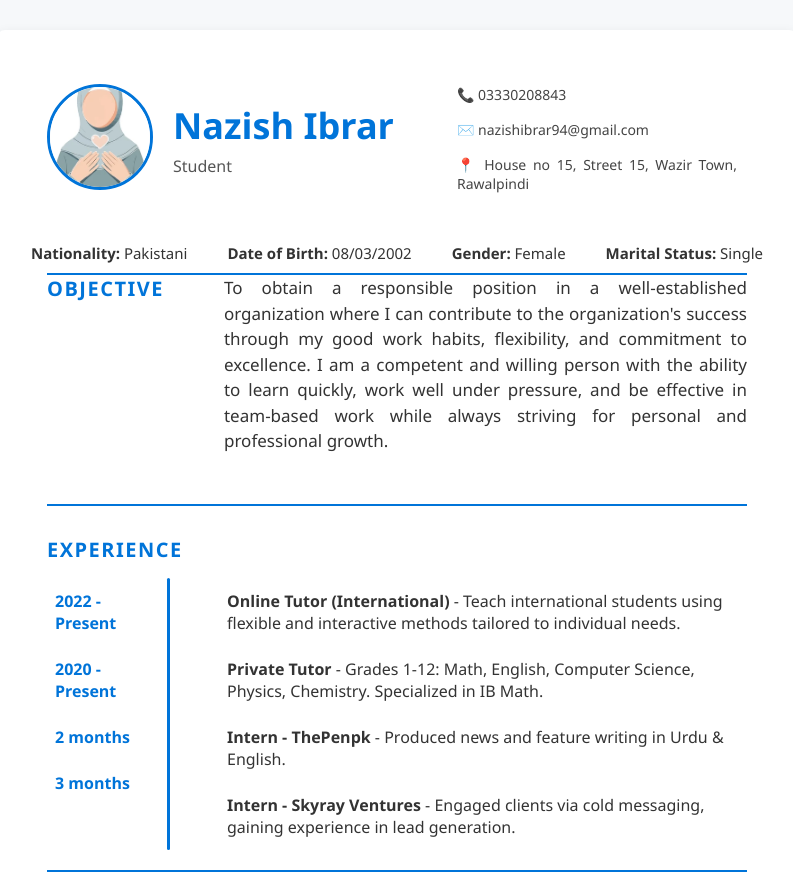
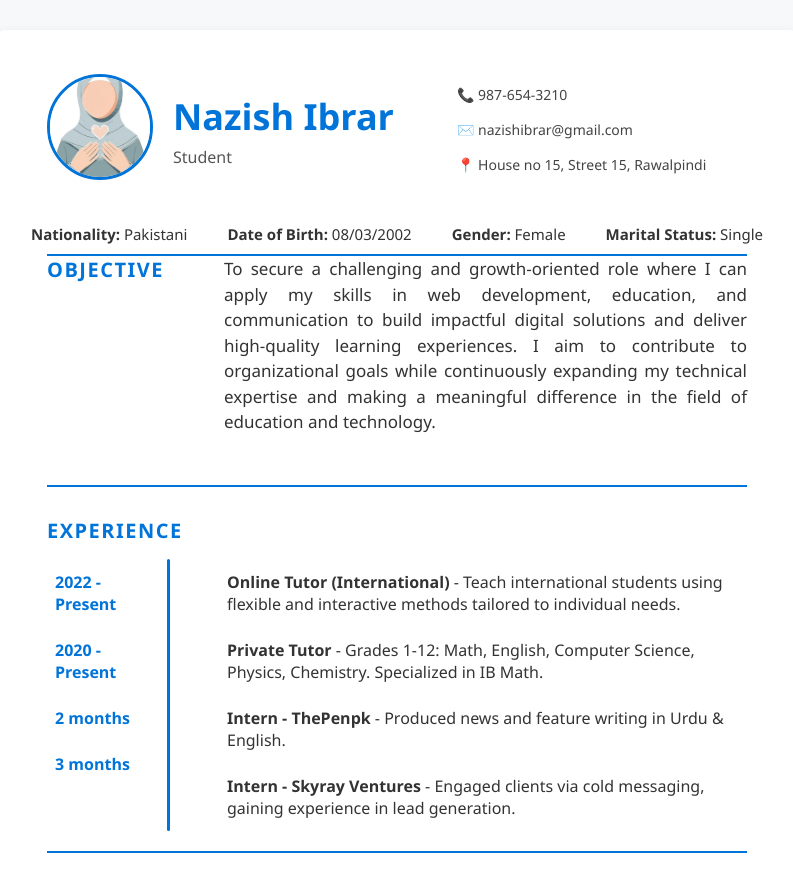
Before and after one commit to Nazish85/Assignment-5, a plain HTML site: page index.html in a window 1280 px wide. Shown: the top 875 px of the page, without its empty margins (243-1036 px from the left). Drawn offline with Linux system fonts and the light colour scheme.

Commit message:
Updated contact details and CV objective

```diff
--- a/index.html
+++ b/index.html
@@ -24,9 +24,9 @@
         <h2>Student</h2>
       </div>
       <div class="header-right contact-info">
-        <p>📞 03330208843</p>
-        <p>✉️ nazishibrar94@gmail.com</p>
-        <p>📍 House no 15, Street 15, Wazir Town, Rawalpindi</p>
+        <p>📞 987-654-3210</p>
+        <p>✉️ nazishibrar@gmail.com</p>
+        <p>📍 House no 15, Street 15, Rawalpindi</p>
       </div>
     </header>
 
@@ -41,7 +41,7 @@
     <main>
       <!-- Objective Section -->
      <section class="objective-section">
-  <h2>Objective</h2><p>To obtain a responsible position in a well-established organization where I can contribute to the organization's success through my good work habits, flexibility, and commitment to excellence. I am a competent and willing person with the ability to learn quickly, work well under pressure, and be effective in team-based work while always striving for personal and professional growth.</p>
+  <h2>Objective</h2><p>To secure a challenging and growth-oriented role where I can apply my skills in web development, education, and communication to build impactful digital solutions and deliver high-quality learning experiences. I aim to contribute to organizational goals while continuously expanding my technical expertise and making a meaningful difference in the field of education and technology.</p>
 </section>
 
 
```
